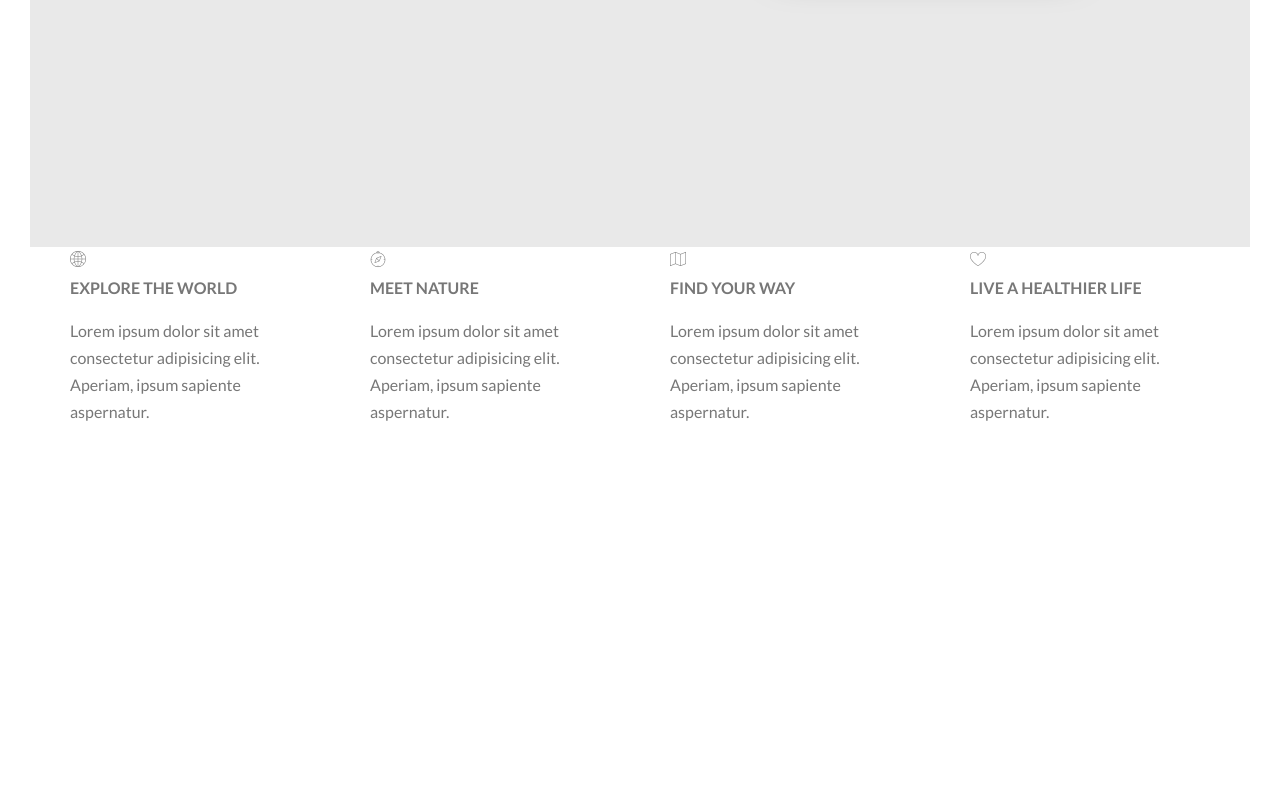
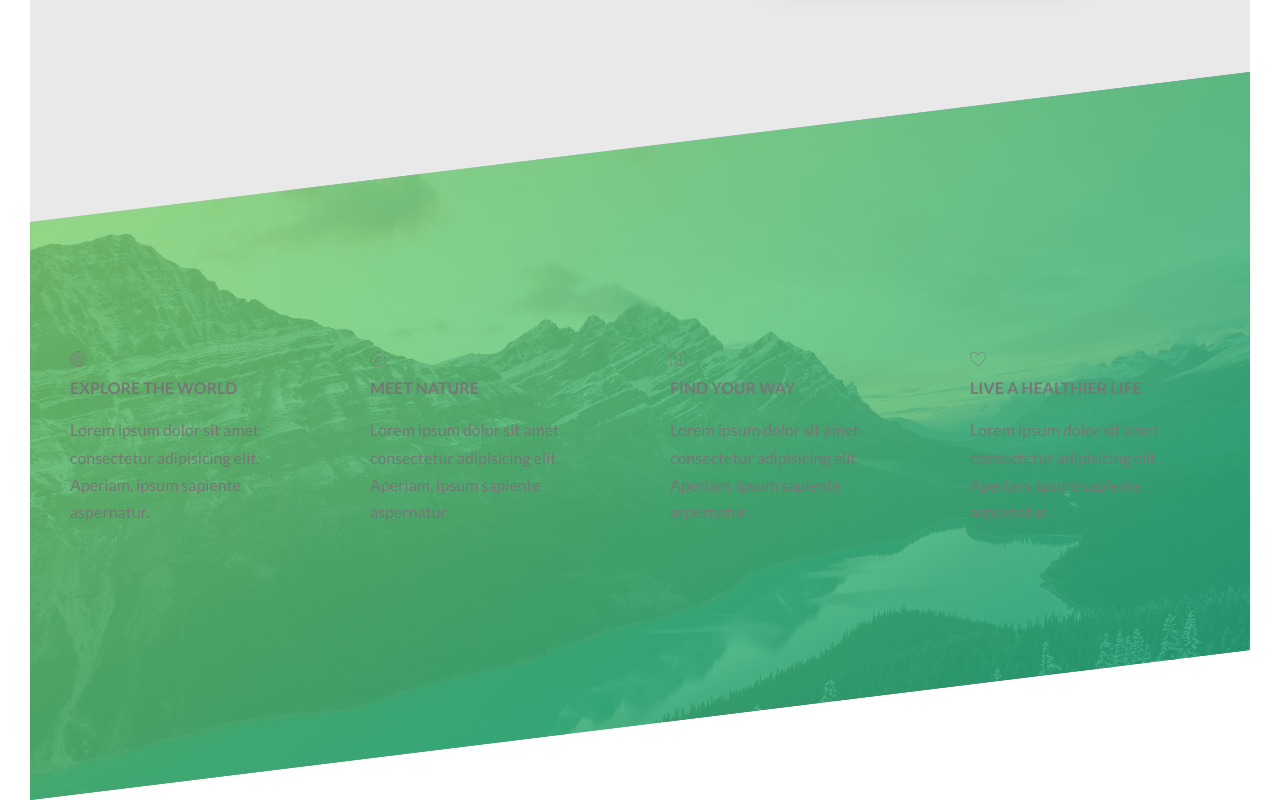
Before and after one commit to ajaljose/natours, a website: page index.html in a window 1280 px wide. Shown: the part 1364-2164 px from the top of the page. Before the commit the page ends 1819 px from the top, so only its background shows below. Drawn offline with Linux system fonts and the light colour scheme.

Commit message:
featuresection minor

```diff
--- a/sass/pages/_home.scss
+++ b/sass/pages/_home.scss
@@ -3,3 +3,19 @@
     padding: 25rem 0;
     margin-top: -20vh;
 }
+.section-features {
+    padding: 20rem 0;
+    background-image: linear-gradient(
+        to right bottom,
+        rgba($color-primary-light, 0.8),
+        rgba($color-primary-dark, 0.8)),
+    url(../img/nat-4.jpg);
+    background-size: cover;
+    transform: skewY(-7deg);
+    margin-top: -10rem;
+
+    & > * {
+        transform: skewY(7deg);
+    }
+
+}
```
Also changed, not shown: css/style.css.
